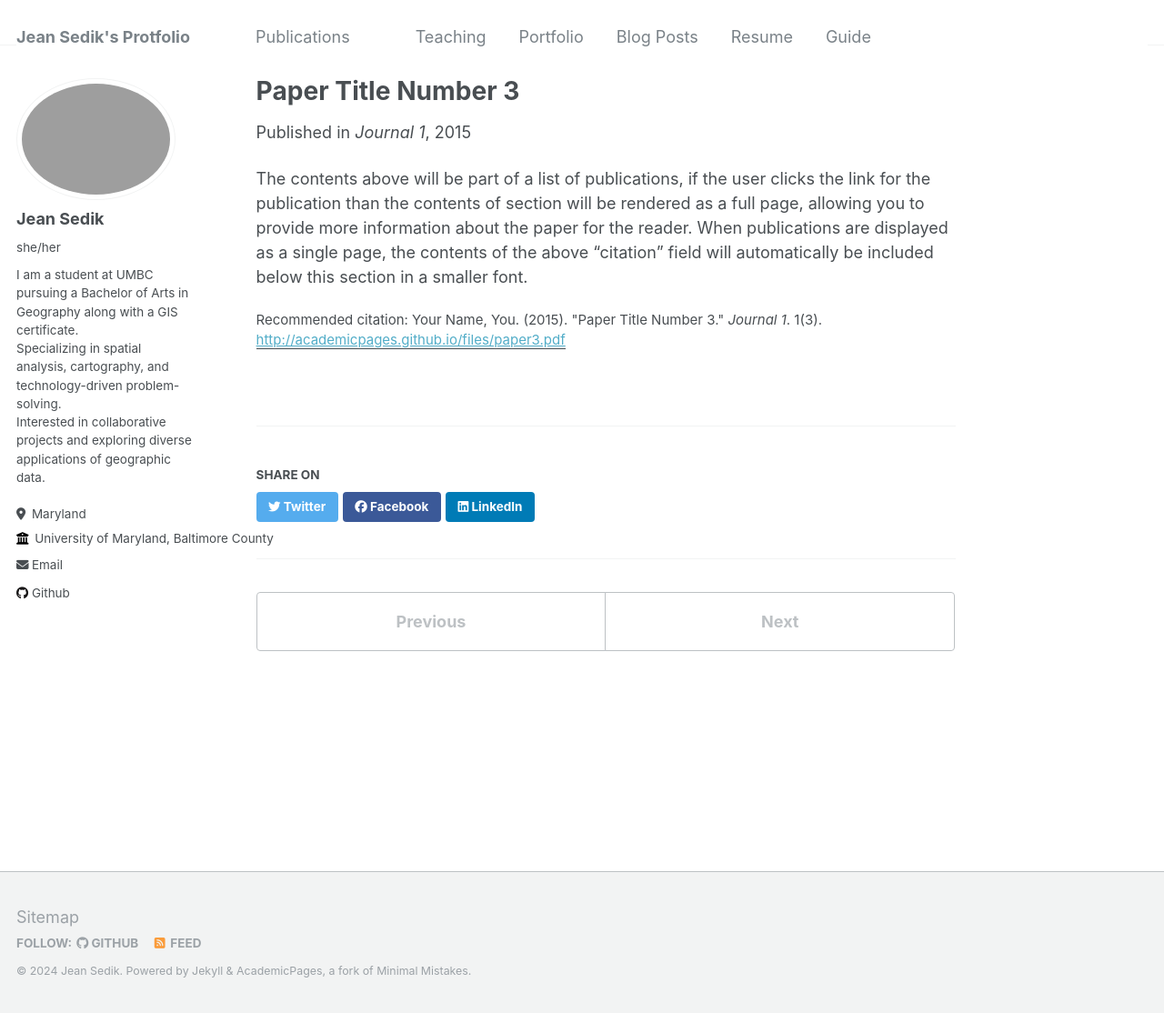
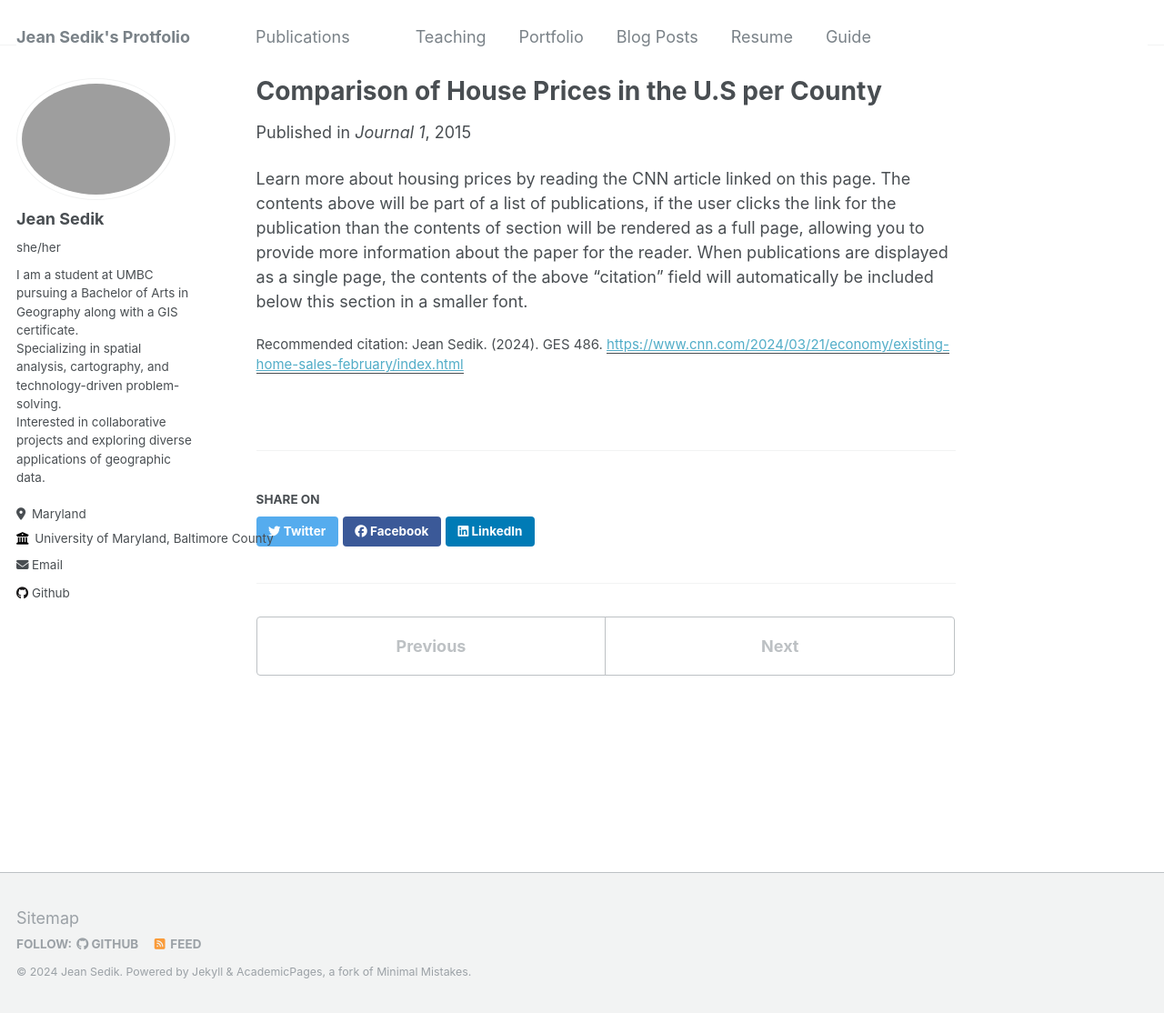
Before and after one commit to VG68490/VG68490.github.io, a Jekyll site: the page built from _publications/2015-10-01-paper-title-number-3.md, in a window 1280 px wide and 1114 px high. Shown: the whole window at 91% size. Built offline with Jekyll 4.4.1, drawn with Linux system fonts in a browser that asks for light colours.

Commit message:
jesus_christ.md

```diff
--- a/_publications/2015-10-01-paper-title-number-3.md
+++ b/_publications/2015-10-01-paper-title-number-3.md
@@ -1,12 +1,12 @@
 ---
-title: "Paper Title Number 3"
+title: "Comparison of House Prices in the U.S per County"
 collection: publications
 permalink: /publication/2015-10-01-paper-title-number-3
-excerpt: 'This paper is about the number 3. The number 4 is left for future work.'
+excerpt: 'This graph shows the distribution of housing prices in the U.S aggregated by county.'
 date: 2015-10-01
 venue: 'Journal 1'
-paperurl: 'http://academicpages.github.io/files/paper3.pdf'
-citation: 'Your Name, You. (2015). &quot;Paper Title Number 3.&quot; <i>Journal 1</i>. 1(3).'
+paperurl: 'https://www.cnn.com/2024/03/21/economy/existing-home-sales-february/index.html'
+citation: 'Jean Sedik. (2024). GES 486.'
 ---
 
-The contents above will be part of a list of publications, if the user clicks the link for the publication than the contents of section will be rendered as a full page, allowing you to provide more information about the paper for the reader. When publications are displayed as a single page, the contents of the above "citation" field will automatically be included below this section in a smaller font.
+Learn more about housing prices by reading the CNN article linked on this page. The contents above will be part of a list of publications, if the user clicks the link for the publication than the contents of section will be rendered as a full page, allowing you to provide more information about the paper for the reader. When publications are displayed as a single page, the contents of the above "citation" field will automatically be included below this section in a smaller font.
```
